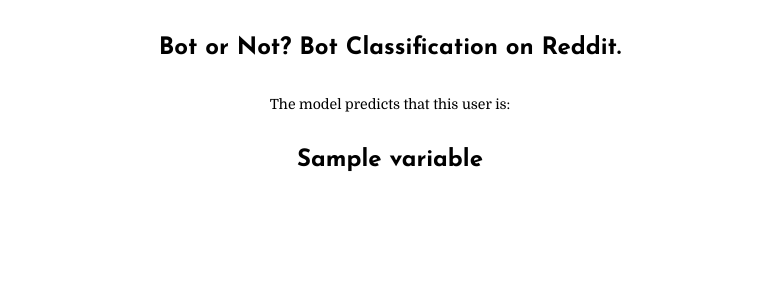
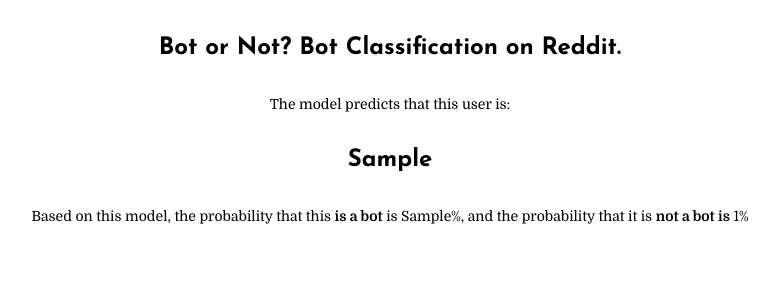
Before and after one commit to lanapalmer/Reddit-Bot-Or-Not, a Flask app: template app/templates/prediction.html in a window 1280 px wide. Shown: the top 300 px of the page, without its empty margins (250-1029 px from the left). Run offline with Flask 2, Linux system fonts and the light colour scheme; the template is opened without the code that fills it: most values are stand-ins (such as "Sample title", 1, 10 or a date in 2020); parts of the project's set-up code (start-up, migrations or seed data) failed here and were passed over; some libraries are stand-ins or nearby versions.

Commit message:
Add probabilities

```diff
--- a/app/app.py
+++ b/app/app.py
@@ -29,14 +29,19 @@ def prediction():
 	scaled = process_inputs()
 
 	prediction = model.predict(scaled)
+	probability = model.predict_proba(scaled)
+
+	nb_prob = (probability[0][0] * 100).round(2)
+
+	b_prob = (probability[0][1] * 100).round(2)
 
 	if prediction == 1:
 		result = "A Bot"
 	else:
-		result = "A Bot"
+		result = "Not a Bot"
 
 
-	return render_template('prediction.html', variable=result)
+	return render_template('prediction.html', res_var=result, nb_prob_var= nb_prob, b_prob_var=b_prob)
 
 
 def process_inputs():
--- a/app/templates/prediction.html
+++ b/app/templates/prediction.html
@@ -12,7 +12,8 @@
   <body>
     <h1>Bot or Not? Bot Classification on Reddit.</h1>
     <p>The model predicts that this user is:</p>
-    <h1>{{ variable }}</h1>
+    <h1>{{ res_var }}</h1>
+    <p>Based on this model, the probability that this <b>is a bot</b> is {{ b_prob_var }}%, and the probability that it is <b>not a bot is</b> {{ nb_prob_var }}%</p>
     <div class = "prediction">
     </div>
 </body>
```
